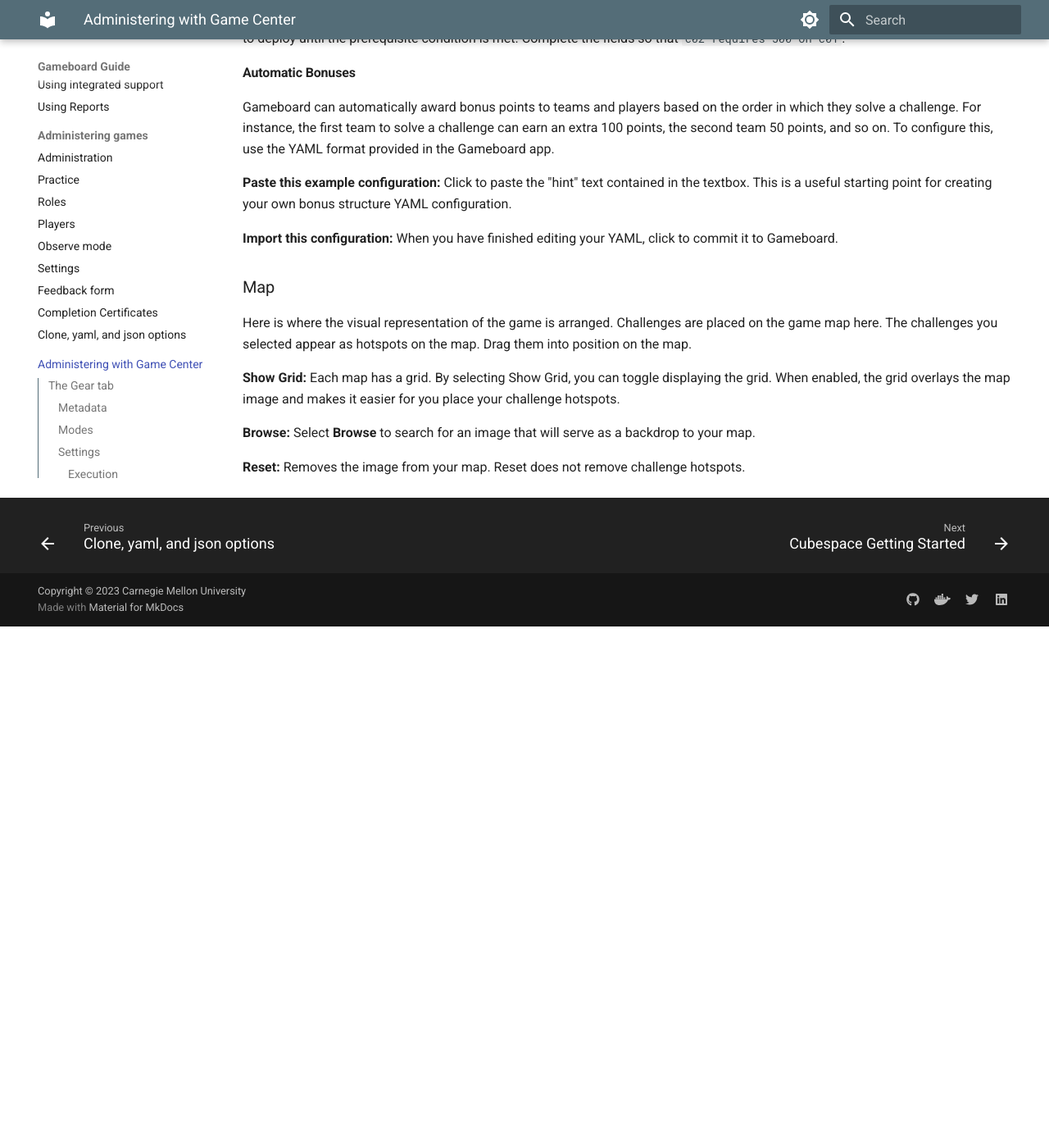
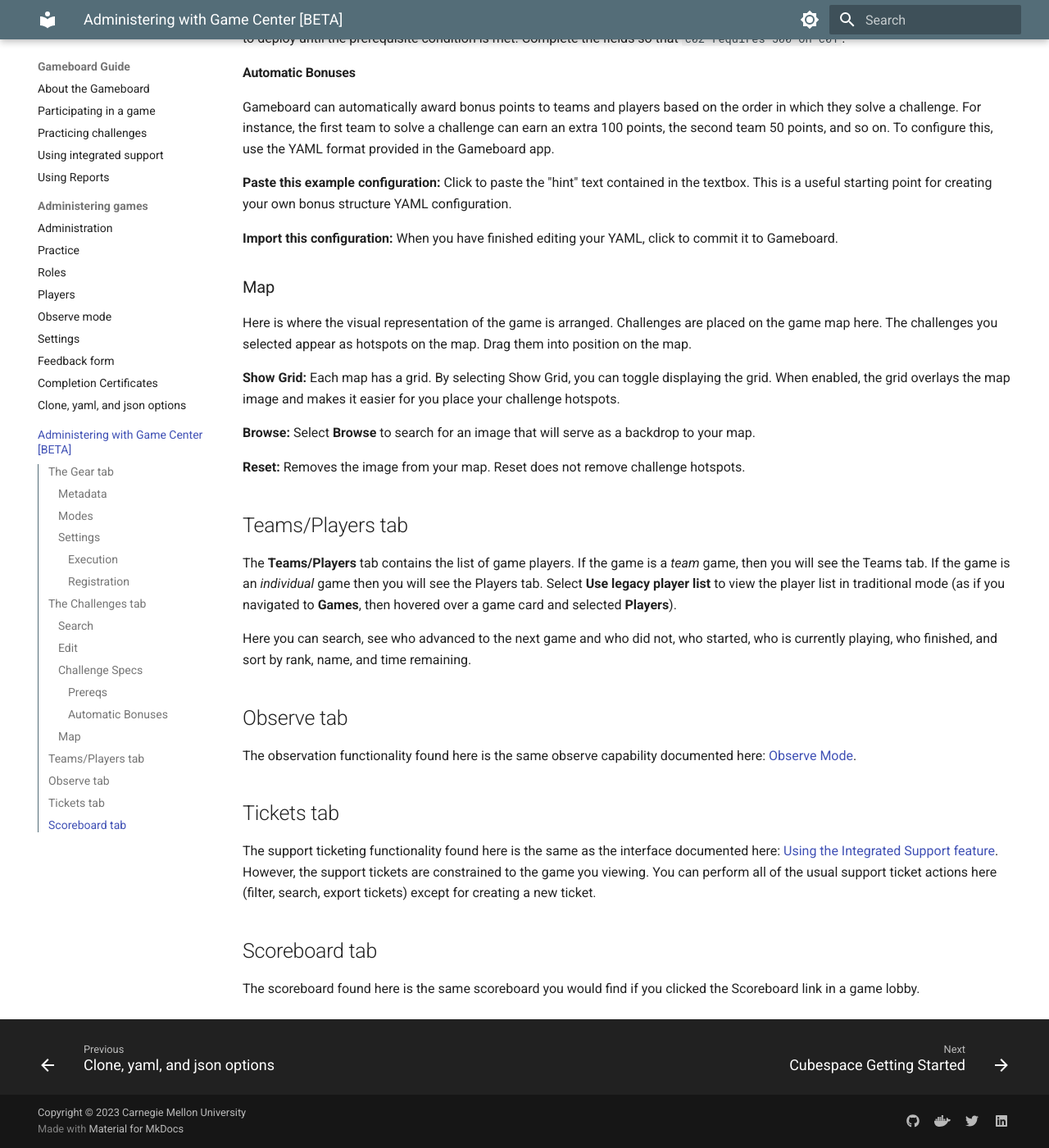
Before and after one commit to cmu-sei/foundry-docs, an MkDocs documentation site: the page built from docs/gameboard/game-center.md, in a window 1280 px wide and 1400 px high, scrolled down 4491 px. Shown: the whole window at 82% size. Built offline with MkDocs 1.6.1 and Material for MkDocs 9.7.7, drawn with Linux system fonts in a browser that asks for light colours; before the commit the page ends 5255 px from its top, so only the background shows below that.

Commit message:
game center updates - players to scoreboard tabs

```diff
--- a/docs/gameboard/game-center.md
+++ b/docs/gameboard/game-center.md
@@ -151,3 +151,21 @@
 **Browse:** Select **Browse** to search for an image that will serve as a backdrop to your map.
 
 **Reset:** Removes the image from your map. Reset does not remove challenge hotspots.
+
+## Teams/Players tab
+
+The **Teams/Players** tab contains the list of game players. If the game is a *team* game, then you will see the Teams tab. If the game is an *individual* game then you will see the Players tab. Select **Use legacy player list** to view the player list in traditional mode (as if you navigated to **Games**, then hovered over a game card and selected **Players**).
+
+Here you can search, see who advanced to the next game and who did not, who started, who is currently playing, who finished, and sort by rank, name, and time remaining.
+
+## Observe tab
+
+The observation functionality found here is the same observe capability documented here: [Observe Mode](admin-observe.md).
+
+## Tickets tab
+
+The support ticketing functionality found here is the same as the interface documented here: [Using the Integrated Support feature](support.md). However, the support tickets are constrained to the game you viewing. You can perform all of the usual support ticket actions here (filter, search, export tickets) except for creating a new ticket.
+
+## Scoreboard tab
+
+The scoreboard found here is the same scoreboard you would find if you clicked the Scoreboard link in a game lobby.
--- a/mkdocs.yml
+++ b/mkdocs.yml
@@ -84,7 +84,7 @@
     - Feedback form: gameboard/admin-feedback-form.md
     - Completion Certificates: gameboard/completion-certificates.md
     - Clone, yaml, and json options: gameboard/admin-clone-yaml-json.md
-  - Administering with Game Center: gameboard/game-center.md
+  - Administering with Game Center [BETA]: gameboard/game-center.md
 - Cubespace Instructor Guide:
   - Cubespace Getting Started: cubespace-instructor/0-ins-getting-started.md
   - The Dauntless Manual: cubespace-instructor/ins-dauntless-manual.md
```
